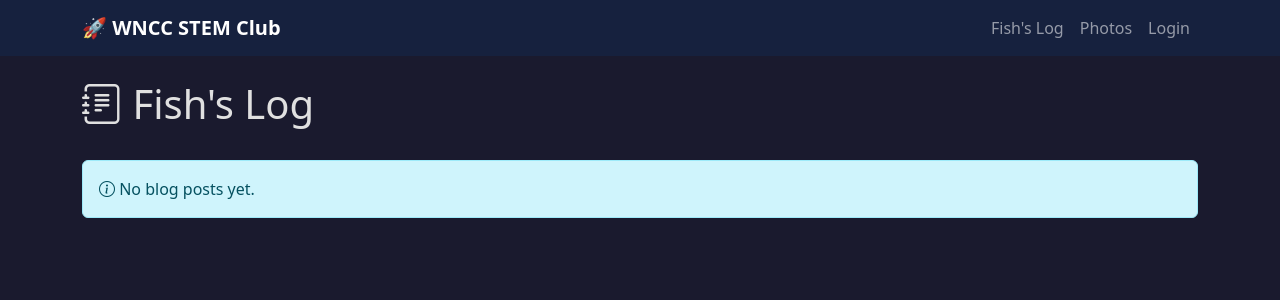
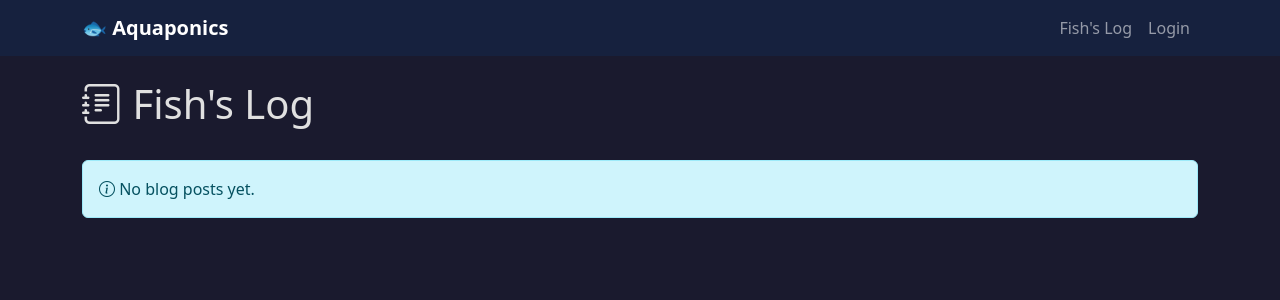
Before and after one commit to itinstructor/AquaponicsWeb, a Flask app: page /aquaponics/blog in a window 1280 px wide. Shown: the top 300 px of the page. Run offline with Flask 3, Linux system fonts and the light colour scheme; data comes from the database, SQL or seed files in the repository; data that the repository does not hold is empty.

Commit message:
Update look and feel

```diff
--- a/blog/templates/_navbar.html
+++ b/blog/templates/_navbar.html
@@ -1,7 +1,7 @@
 <nav class="navbar navbar-expand-lg navbar-dark bg-dark">
     <div class="container">
         <a class="navbar-brand fw-bold" href="{{ url_for('index') }}">
-            🚀 WNCC STEM Club
+            🐟 Aquaponics
         </a>
         <button class="navbar-toggler" type="button" data-bs-toggle="collapse" data-bs-target="#navbarNav"
             aria-controls="navbarNav" aria-expanded="false" aria-label="Toggle navigation">
@@ -11,9 +11,6 @@
             <ul class="navbar-nav ms-auto">
                 <li class="nav-item">
                     <a class="nav-link" href="{{ url_for('blog_bp.blog') }}">Fish's Log</a>
-                </li>
-                <li class="nav-item">
-                    <a class="nav-link" href="{{ url_for('blog_bp.photos_gallery') }}">Photos</a>
                 </li>
                 {% if session.get('user_id') %}
                 <li class="nav-item">
--- a/blog/templates/blog_admin.html
+++ b/blog/templates/blog_admin.html
@@ -218,7 +218,7 @@
                                                     <input type="password" class="form-control"
                                                         id="new_password{{ user.id }}" name="new_password" required>
                                                     <small class="form-text text-muted">
-                                                        Requirements: 16+ characters, at least 3 of (uppercase,
+                                                        Requirements: 12+ characters, at least 3 of (uppercase,
                                                         lowercase, number, symbol)
                                                     </small>
                                                 </div>
@@ -270,7 +270,7 @@
                             <label for="new_password" class="form-label">Password</label>
                             <input type="password" class="form-control" id="new_password" name="password" required>
                             <small class="form-text text-muted">
-                                Requirements: 16+ characters, at least 3 of (uppercase, lowercase, number,
+                                Requirements: 12+ characters, at least 3 of (uppercase, lowercase, number,
                                 symbol)
                             </small>
                         </div>
--- a/templates/base.html
+++ b/templates/base.html
@@ -15,7 +15,7 @@
     <nav class="navbar navbar-expand-lg">
         <div class="container">
             <a class="navbar-brand fw-bold" href="{{ url_for('index') }}">
-                🚀 WNCC STEM Club
+                🐟 Aquaponics
             </a>
             <button class="navbar-toggler" type="button" data-bs-toggle="collapse" data-bs-target="#navbarNav"
                 aria-controls="navbarNav" aria-expanded="false" aria-label="Toggle navigation">
--- a/templates/index.html
+++ b/templates/index.html
@@ -3,7 +3,7 @@
 <div class="container">
 
   <div class="mb-4">
-    <h1 class="mb-2">🚀 WNCC STEM Club - Aquaponics System</h1>
+    <h1 class="mb-2">🐟 WNCC STEM Club - Aquaponics System</h1>
     <p>The WNCC STEM Club meets every Thursday at 4 PM in Room C1.</p>
   </div>
 
--- a/templates/sensors.html
+++ b/templates/sensors.html
@@ -2,7 +2,7 @@
 {% block title %}Sensors - WNCC Aquaponics{% endblock %}
 {% block content %}
 <div class="container">
-  <h1>📊 Sensor Data Dashboard</h1>
+  <h1>📊 Aquaponics Sensor Data</h1>
   <p class="lead">Real-time monitoring of the WNCC STEM Club Aquaponics System</p>
 
   <!-- Water Temperature -->
```
